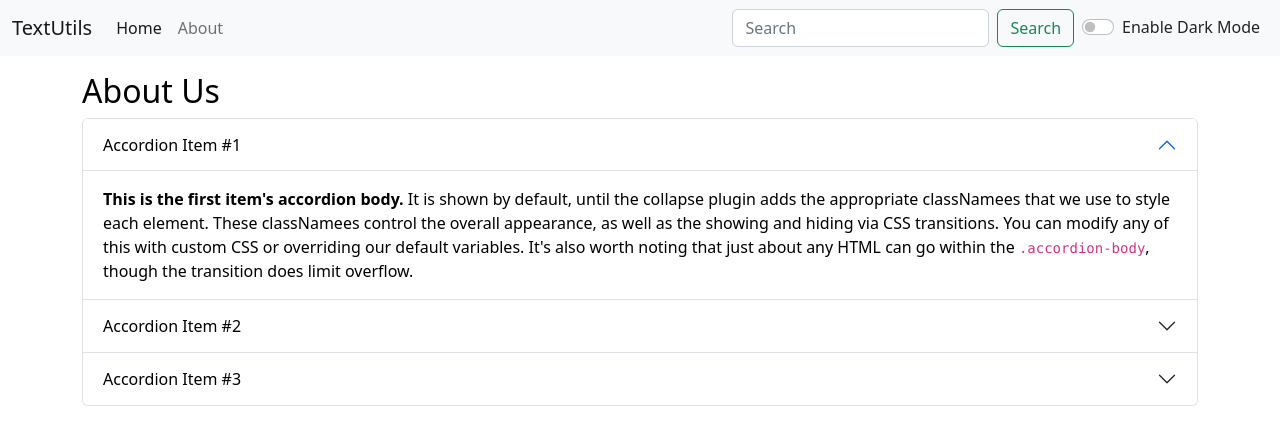
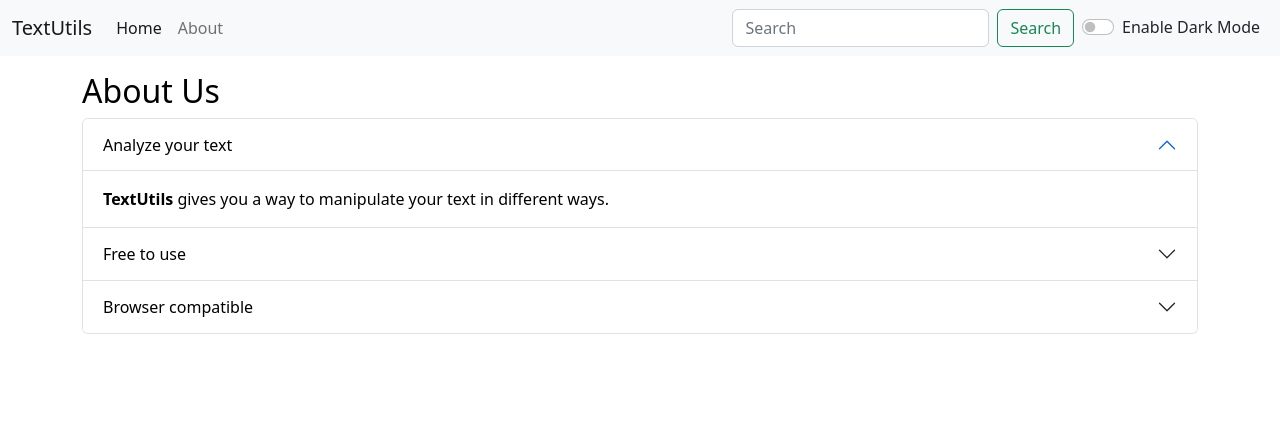
Before and after one commit to raja-1806/textutils, a React (Create React App) app: page /about in a window 1280 px wide. Shown: the top 444 px of the page. Built offline with nearby package versions, Linux system fonts and the light colour scheme.

Commit message:
a new branch created

```diff
--- a/src/App.js
+++ b/src/App.js
@@ -21,7 +21,7 @@ function App() {
     })
     setTimeout(() => {
       setAlert(null)
-    }, 1500);
+    }, 2000);
   }
   const toggleMode = ()=>{
     if(mode === "dark"){
--- a/src/component/About.js
+++ b/src/component/About.js
@@ -2,10 +2,14 @@ import React from "react";
 
 export default function About(props) {
 
+  let myStyle = {
+    backgroundColor : props.mode==="light"?"white":"#041209",
+    color : props.mode ==="light"?"black":"white"
+  }
 
   return (
     <>
-    <div className="container my-3" style={{backgroundColor : props.mode==="light"?"white":"#041209", color : props.mode ==="light"?"black":"white"}}>
+    <div className="container my-3" style={myStyle}>
     <h2 className="my-2">About Us</h2>
       <div className="accordion" id="accordionExample">
         <div className="accordion-item">
@@ -17,9 +21,9 @@ export default function About(props) {
               data-bs-target="#collapseOne"
               aria-expanded="true"
               aria-controls="collapseOne"
-              style={{backgroundColor : props.mode==="light"?"white":"#041209", color : props.mode ==="light"?"black":"white"}}
+              style={myStyle}
             >
-              Accordion Item #1
+              Analyze your text
             </button>
           </h2>
           <div
@@ -28,15 +32,8 @@ export default function About(props) {
             aria-labelledby="headingOne"
             data-bs-parent="#accordionExample"
           >
-            <div className="accordion-body" style={{backgroundColor : props.mode==="light"?"white":"#041209", color : props.mode ==="light"?"black":"white"}}>
-              <strong>This is the first item's accordion body.</strong> It is
-              shown by default, until the collapse plugin adds the appropriate
-              classNamees that we use to style each element. These classNamees control
-              the overall appearance, as well as the showing and hiding via CSS
-              transitions. You can modify any of this with custom CSS or
-              overriding our default variables. It's also worth noting that just
-              about any HTML can go within the <code>.accordion-body</code>,
-              though the transition does limit overflow.
+            <div className="accordion-body" style={myStyle}>
+            <strong>TextUtils</strong> gives you a way to manipulate your text in different ways.
             </div>
           </div>
         </div>
@@ -49,9 +46,9 @@ export default function About(props) {
               data-bs-target="#collapseTwo"
               aria-expanded="false"
               aria-controls="collapseTwo"
-              style={{backgroundColor : props.mode==="light"?"white":"#041209", color : props.mode ==="light"?"black":"white"}}
+              style={myStyle}
             >
-              Accordion Item #2
+              Free to use
             </button>
           </h2>
           <div
@@ -60,15 +57,8 @@ export default function About(props) {
             aria-labelledby="headingTwo"
             data-bs-parent="#accordionExample"
           >
-            <div className="accordion-body"style={{backgroundColor : props.mode==="light"?"white":"#041209", color : props.mode ==="light"?"black":"white"}}>
-              <strong>This is the second item's accordion body.</strong> It is
-              hidden by default, until the collapse plugin adds the appropriate
-              classNamees that we use to style each element. These classNamees control
-              the overall appearance, as well as the showing and hiding via CSS
-              transitions. You can modify any of this with custom CSS or
-              overriding our default variables. It's also worth noting that just
-              about any HTML can go within the <code>.accordion-body</code>,
-              though the transition does limit overflow.
+            <div className="accordion-body" style={myStyle}>
+             <strong>TextUtils</strong> is free. No charges apply
             </div>
           </div>
         </div>
@@ -81,9 +71,9 @@ export default function About(props) {
               data-bs-target="#collapseThree"
               aria-expanded="false"
               aria-controls="collapseThree"
-              style={{backgroundColor : props.mode==="light"?"white":"#041209", color : props.mode ==="light"?"black":"white"}}
+              style={myStyle}
             >
-              Accordion Item #3
+             Browser compatible
             </button>
           </h2>
           <div
@@ -92,20 +82,12 @@ export default function About(props) {
             aria-labelledby="headingThree"
             data-bs-parent="#accordionExample"
           >
-            <div className="accordion-body" style={{backgroundColor : props.mode==="light"?"white":"#041209", color : props.mode ==="light"?"black":"white"}}>
-              <strong>This is the third item's accordion body.</strong> It is
-              hidden by default, until the collapse plugin adds the appropriate
-              classNamees that we use to style each element. These classNamees control
-              the overall appearance, as well as the showing and hiding via CSS
-              transitions. You can modify any of this with custom CSS or
-              overriding our default variables. It's also worth noting that just
-              about any HTML can go within the <code>.accordion-body</code>,
-              though the transition does limit overflow.
+            <div className="accordion-body" style={myStyle}>
+              <strong>TextUtils</strong> supports all the popular browers and devices.
             </div>
           </div>
         </div>
       </div>
-      {/* <button type="button" className="btn btn-primary my-2" onClick={toggleStyle}>{btnText}</button> */}
     </div>
     </>
   );
```
